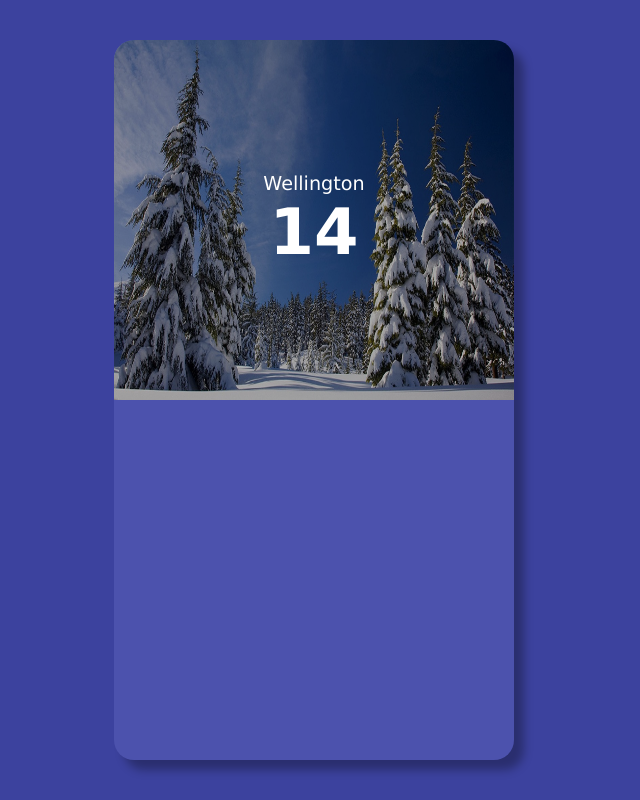
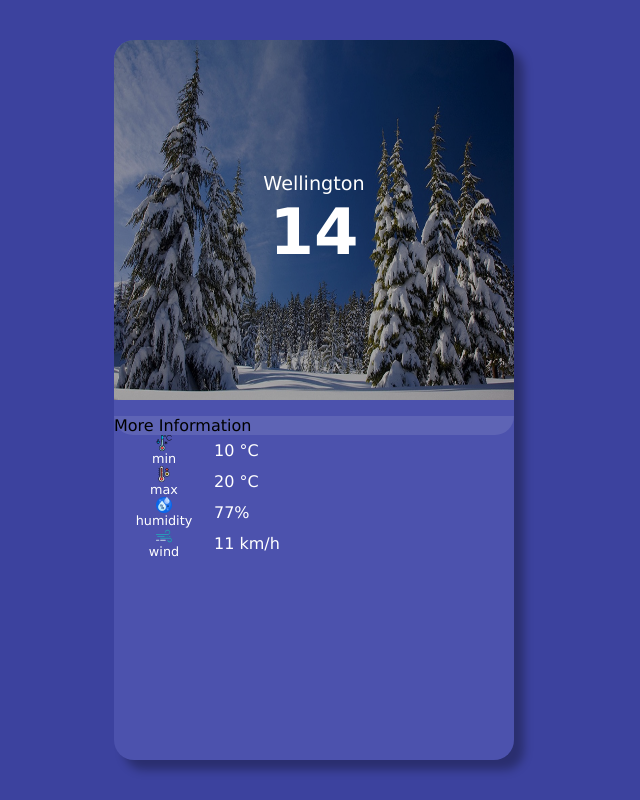
Before and after one commit to developwizard/weather-app, an Angular app: page / in a window 1280 px wide. Shown: the whole page, without its empty margins (326-966 px from the left). Built offline with nearby package versions, Linux system fonts and the light colour scheme.

Commit message:
Added bottom template part

```diff
--- a/src/app/app.component.html
+++ b/src/app/app.component.html
@@ -7,4 +7,51 @@
       <div class="temperature">{{ 14.40 | number: '1.0-0'}}</div>
     </div>
   </div>
+
+  <div class="lower-data">
+    <div class="more-info-label">
+      More Information
+    </div>
+    <div class="more-info-container">
+      <div class="info-block">
+        <div class="info-block-label">
+          <img src="../assets/min.png" alt="min">
+          <span>min</span>
+        </div>
+        <div class="info-block-value">
+          10 °C
+        </div>
+      </div>
+
+      <div class="info-block">
+        <div class="info-block-label">
+          <img src="../assets/max.png" alt="max">
+          <span>max</span>
+        </div>
+        <div class="info-block-value">
+          20 °C
+        </div>
+      </div>
+
+      <div class="info-block">
+        <div class="info-block-label">
+          <img src="../assets/humidity.png" alt="humidity">
+          <span>humidity</span>
+        </div>
+        <div class="info-block-value">
+          77%
+        </div>
+      </div>
+
+      <div class="info-block">
+        <div class="info-block-label">
+          <img src="../assets/wind.png" alt="wind">
+          <span>wind</span>
+        </div>
+        <div class="info-block-value">
+          11 km/h
+        </div>
+      </div>
+    </div>
+  </div>
 </div>
```
